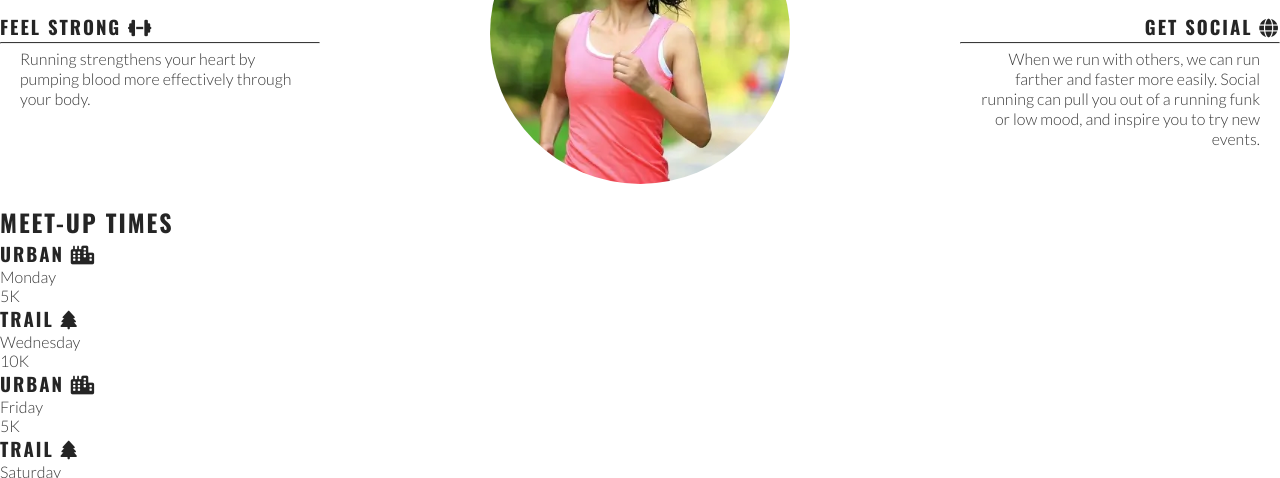
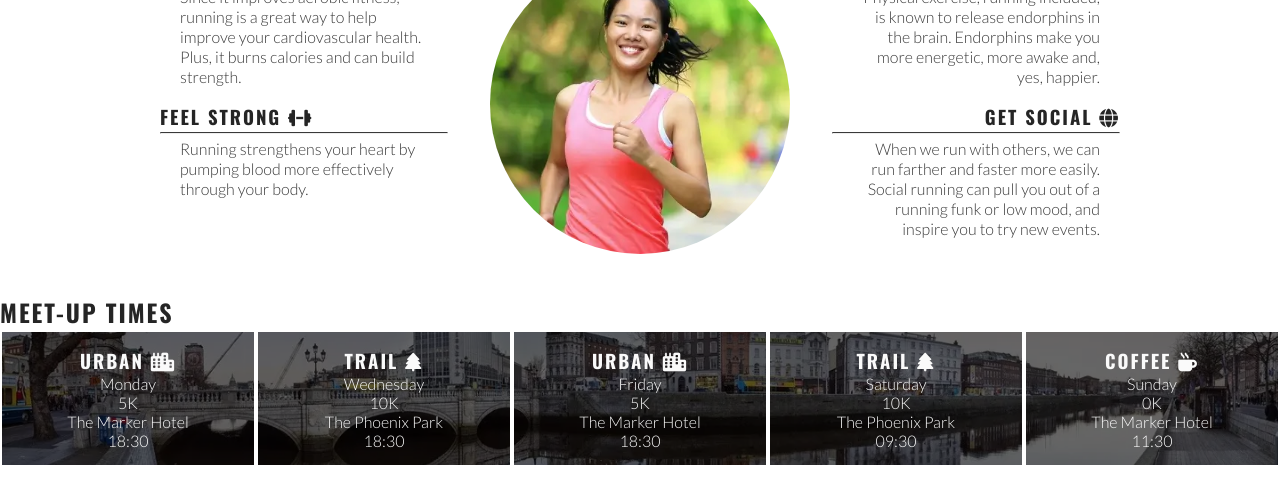
Before and after one commit to ispeakfishlanguage/love-running, a plain HTML site: page index.html in a window 1280 px wide. Shown: the part 831-1309 px from the top of the page. Drawn offline with nearby package versions, Linux system fonts and the light colour scheme.

Commit message:
added meetups section html

```diff
--- a/assets/css/style.css
+++ b/assets/css/style.css
@@ -20,7 +20,9 @@ body {
     font-family: 'Lato', sans-serif;
 }
 
-h1, h2, h3 {
+h1,
+h2,
+h3 {
     font-family: 'Oswald', sans-serif;
     text-transform: uppercase;
     letter-spacing: 2px;
@@ -102,7 +104,7 @@ main {
     background: url('../images/hero-image.webp') no-repeat center center/cover;
 }
 
-#cover-text{
+#cover-text {
     background-color: rgba(241, 109, 107, .7);
     font-size: 130%;
     position: absolute;
@@ -113,14 +115,15 @@ main {
     padding-left: 10px;
 }
 
-#cover-text > h2,  #cover-text > h3 {
+#cover-text>h2,
+#cover-text>h3 {
     color: #ffffff
 }
 
 /* Reasons to love us style*/
-#reasons{
+#reasons {
+    width: 90%;
     margin: 20px auto;
-    width: 90%;
 }
 
 #reasons h2 {
@@ -129,8 +132,8 @@ main {
     font-size: 280%;
 }
 
-#benefits-physical > div,
-#benefits-mental > div{
+#benefits-physical>div,
+#benefits-mental>div {
     margin-bottom: 20px;
     line-height: 20px;
 }
@@ -139,13 +142,13 @@ main {
     padding: 0 20px;
 }
 
-#benefits hr{
+#benefits hr {
     border-top: 1px solid #3a3a3a;
     margin: 5px 0;
 }
 
-#circle-cover-bg{
-    background: url('../images/reasons-image.webp') no-repeat top center / cover ;
+#circle-cover-bg {
+    background: url('../images/reasons-image.webp') no-repeat top center / cover;
     width: 90vw;
     height: 90vw;
     margin-bottom: 20px;
@@ -155,12 +158,35 @@ main {
     max-height: 300px;
 }
 
-#benefits-image{
+#benefits-image {
     display: flex;
     align-items: center;
     justify-content: center;
 }
 
+/*Meet-up times section*/
+#times{
+    background: url('../images/dublin-city.webp') no-repeat center center / cover;
+    display: flex;
+    flex-wrap: wrap;
+}
+#times div {
+        color: #fafafa;
+        background-color: rgba(0, 0, 0, .6);
+        padding: 15px;
+        text-align: center;
+        /* This will not wrap on screens of less than 400px wide.
+        Each div will expand to fill the available space on its row */
+        flex-basis: 200px;
+        flex-grow: 1;
+        /* Creates a grid of meetup time divs over the background image */
+        border: 2px solid white;
+    }
+
+#times h3 {
+        /* Override the heading colour set in general styles */
+        color: #fafafa;
+}
 /*footer style*/
 #social-networks {
     text-align: center;
@@ -218,16 +244,21 @@ main {
         width: 300px;
         right: 50px;
     }
+
     /* Reasons section*/
-    #benefits-physical, #benefits-mental {
+    #benefits-physical,
+    #benefits-mental {
         display: flex;
         flex-direction: column;
         width: 100%;
     }
-    #benefits-physical > div, #benefits-mental > div {
+
+    #benefits-physical>div,
+    #benefits-mental>div {
         width: 75%;
     }
-    #benefits-mental > div {
+
+    #benefits-mental>div {
         text-align: end;
         align-self: flex-end;
     }
@@ -241,8 +272,9 @@ main {
 }
 
 /* Widescreens 1200px and up*/
-@media screen and (min-width:1200px) {
-    #benefits{
+@media screen and (min-width: 1200px) {
+    /* Reasons section */
+    #benefits {
         display: flex;
         flex-direction: row;
     }
@@ -251,17 +283,19 @@ main {
         flex: 1;
     }
 
-    #benefits-image{
-        order: 0;
+    #benefits-image {
+        order: 0
     }
 
-    #benefits-mental{
+    #benefits-mental {
         order: 1;
     }
-    #benefits-physical > div{
+
+    #benefits-mental > div {
         align-self: flex-start;
     }
-    #benefits-mental > div{
+
+    #benefits-physical > div {
         align-self: flex-end;
     }
 }
--- a/index.html
+++ b/index.html
@@ -7,13 +7,17 @@
         <meta name="viewport" content="width=device-width, initial-scale=1.0">
         <meta name="description"
             content="Love running. Club for runners in Dublin, Ireland. Urban running, trail running, Dublin docklands and Phoenix Park.">
-    <meta name="keywords" content="love running, run, running club, runners, Ireland, Dublin, sport, exercise">
+        <meta name="keywords"
+            content="love running, run, running club, runners, Ireland, Dublin, sport, exercise">
         <!--Title of the page-->
         <title>Love Running</title>
         <!--Favicon on the corner of the tab-->
-    <link rel="apple-touch-icon" sizes="180x180" href="assets/favicon/apple-touch-icon.png">
-    <link rel="icon" type="image/png" sizes="32x32" href="assets/favicon/favicon-32x32.png">
-    <link rel="icon" type="image/png" sizes="16x16" href="assets/favicon/favicon-16x16.png">
+        <link rel="apple-touch-icon" sizes="180x180"
+            href="assets/favicon/apple-touch-icon.png">
+        <link rel="icon" type="image/png" sizes="32x32"
+            href="assets/favicon/favicon-32x32.png">
+        <link rel="icon" type="image/png" sizes="16x16"
+            href="assets/favicon/favicon-16x16.png">
         <!--Stylesheet-->
         <link rel="stylesheet" href="assets/css/style.css" </head>
 
@@ -43,21 +47,26 @@
                         <h3>Dublin Docklands & Phoenix Park</h3>
                     </div>
                 </section>
-        <section id="resons">
+                <section id="reasons">
                     <h2>Why love running with us?</h2>
                     <div id="benefits">
                         <div id="benefits-physical">
                             <div>
-                        <h3>FEEL HEALTHY <i class="fa-solid fa-heart-pulse"></i></h3>
+                                <h3>FEEL HEALTHY <i
+                                        class="fa-solid fa-heart-pulse"></i></h3>
                                 <hr>
-                        <p>Since it improves aerobic fitness, running is a great way to help improve your cardiovascular
-                            health. Plus, it burns calories and can build strength.
+                                <p>Since it improves aerobic fitness, running is
+                                    a great way to help improve your
+                                    cardiovascular
+                                    health. Plus, it burns calories and can
+                                    build strength.
                                 </p>
                             </div>
                             <div>
                                 <h3>FEEL STRONG <i class="fa-solid fa-dumbbell"></i></h3>
                                 <hr>
-                        <p>Running strengthens your heart by pumping blood more effectively through your
+                                <p>Running strengthens your heart by pumping
+                                    blood more effectively through your
                                     body.
                                 </p>
                             </div>
@@ -66,15 +75,19 @@
                             <div>
                                 <h3>FEEL FREE <i class="fa-brands fa-fly"></i></h3>
                                 <hr>
-                        <p>Physical exercise, running included, is known to release endorphins in the
-                            brain. Endorphins make you more energetic, more awake and, yes, happier.
+                                <p>Physical exercise, running included, is known
+                                    to release endorphins in the
+                                    brain. Endorphins make you more energetic,
+                                    more awake and, yes, happier.
                                 </p>
                             </div>
                             <div>
                                 <h3>GET SOCIAL <i class="fa-solid fa-globe"></i></h3>
                                 <hr>
-                        <p>When we run with others, we can run farther and faster more easily. Social
-                            running can pull you out of a running funk or low mood, and inspire you to
+                                <p>When we run with others, we can run farther
+                                    and faster more easily. Social
+                                    running can pull you out of a running funk
+                                    or low mood, and inspire you to
                                     try new events.
                                 </p>
                             </div>
@@ -91,36 +104,36 @@
                             <h3>Urban <i class="fa-solid fa-city"></i></h3>
                             <p>Monday</p>
                             <p>5K</p>
-                    <p></p>
-                    <p></p>
+                            <p>The Marker Hotel</p>
+                            <p>18:30</p>
                         </div>
                         <div>
                             <h3>Trail <i class="fa-solid fa-tree"></i></h3>
                             <p>Wednesday</p>
                             <p>10K</p>
-                    <p></p>
-                    <p></p>
+                            <p>The Phoenix Park</p>
+                            <p>18:30</p>
                         </div>
                         <div>
                             <h3>Urban <i class="fa-solid fa-city"></i></h3>
                             <p>Friday</p>
                             <p>5K</p>
-                    <p></p>
-                    <p></p>
+                            <p>The Marker Hotel</p>
+                            <p>18:30</p>
                         </div>
                         <div>
                             <h3>Trail <i class="fa-solid fa-tree"></i></h3>
                             <p>Saturday</p>
                             <p>10K</p>
-                    <p></p>
-                    <p></p>
+                            <p>The Phoenix Park</p>
+                            <p>09:30</p>
                         </div>
                         <div>
                             <h3>Coffee <i class="fa-solid fa-mug-hot"></i></h3>
                             <p>Sunday</p>
                             <p>0K</p>
-                    <p></p>
-                    <p></p>
+                            <p>The Marker Hotel</p>
+                            <p>11:30</p>
                         </div>
                     </div>
                 </section>
@@ -128,24 +141,28 @@
             <!--Footer-->
             <footer>
                 <ul id="social-networks">
-            <li><a href="https://www.facebook.com/" target="_blank" rel="noopener"
+                    <li><a href="https://www.facebook.com/" target="_blank"
+                            rel="noopener"
                             aria-label="Visit our Facebook page (opens in a new tab)">
                             <i class="fa-brands fa-facebook"></i>
                         </a>
                     </li>
-            <li><a href="https://www.twitter.com/" target="_blank" rel="noopener"
+                    <li><a href="https://www.twitter.com/" target="_blank"
+                            rel="noopener"
                             aria-label="Visit our Twitter page (opens in a new tab)">
                             <i class="fa-brands fa-twitter-square"></i>
                         </a>
                     </li>
                     <li>
-                <a href="https://www.youtube.com/" target="_blank" rel="noopener"
+                        <a href="https://www.youtube.com/" target="_blank"
+                            rel="noopener"
                             aria-label="Visit our Youtube page (opens in a new tab)">
                             <i class="fa-brands fa-youtube-square"></i>
                         </a>
                     </li>
                     <li>
-                <a href="https://www.instagram.com/" target="_blank" rel="noopener"
+                        <a href="https://www.instagram.com/" target="_blank"
+                            rel="noopener"
                             aria-label="Visit our Instagram page (opens in a new tab)">
                             <i class="fa-brands fa-instagram"></i>
                         </a>
@@ -153,7 +170,8 @@
                 </ul>
             </footer>
             <!--Fontawesome icon pack-->
-    <script src="https://kit.fontawesome.com/d7b9028a81.js" crossorigin="anonymous"></script>
+            <script src="https://kit.fontawesome.com/d7b9028a81.js"
+                crossorigin="anonymous"></script>
         </body>
 
     </html>
```
Also changed, not shown: assets/images/dublin-city.webp (added). Lines whose indentation alone changed are shown as unchanged.
